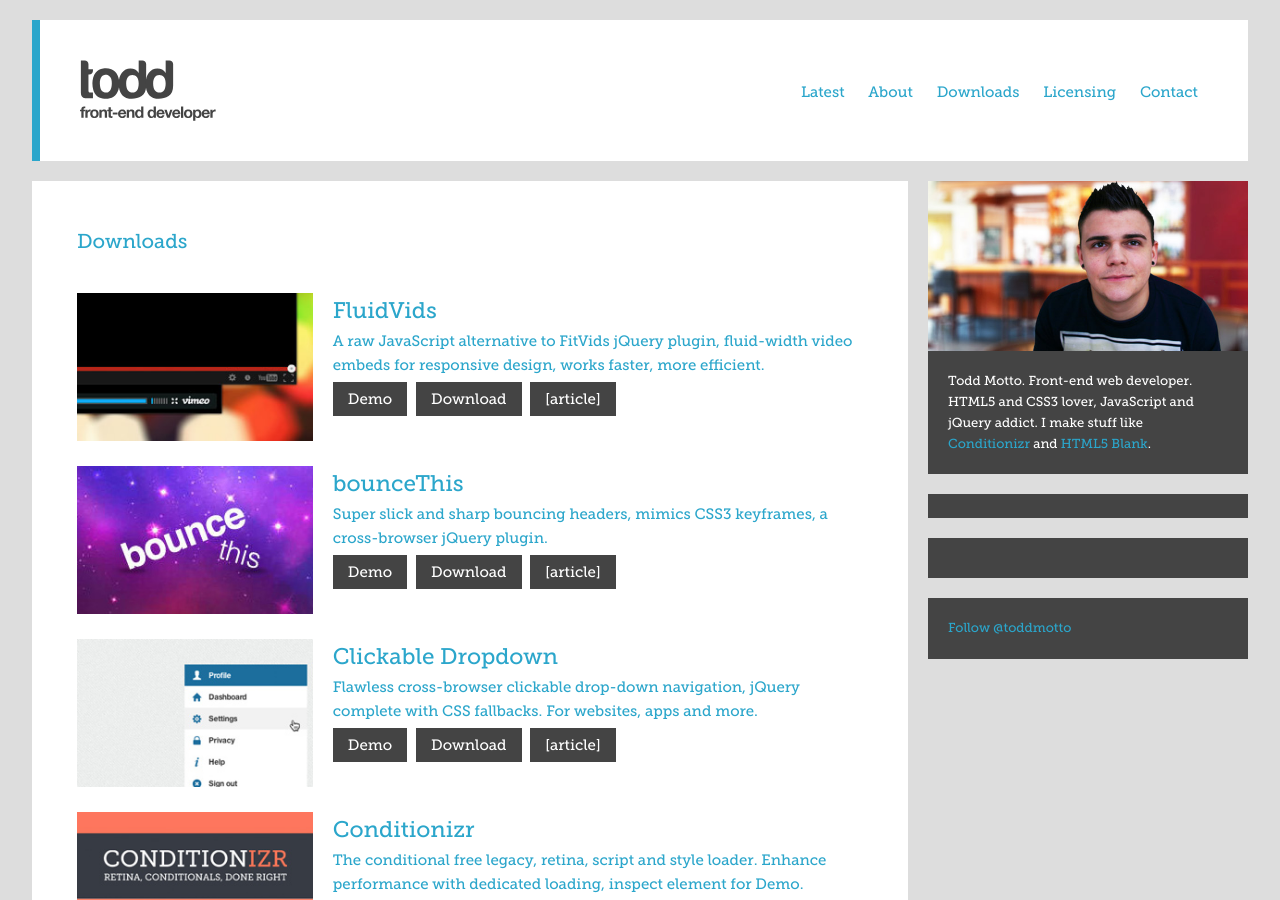
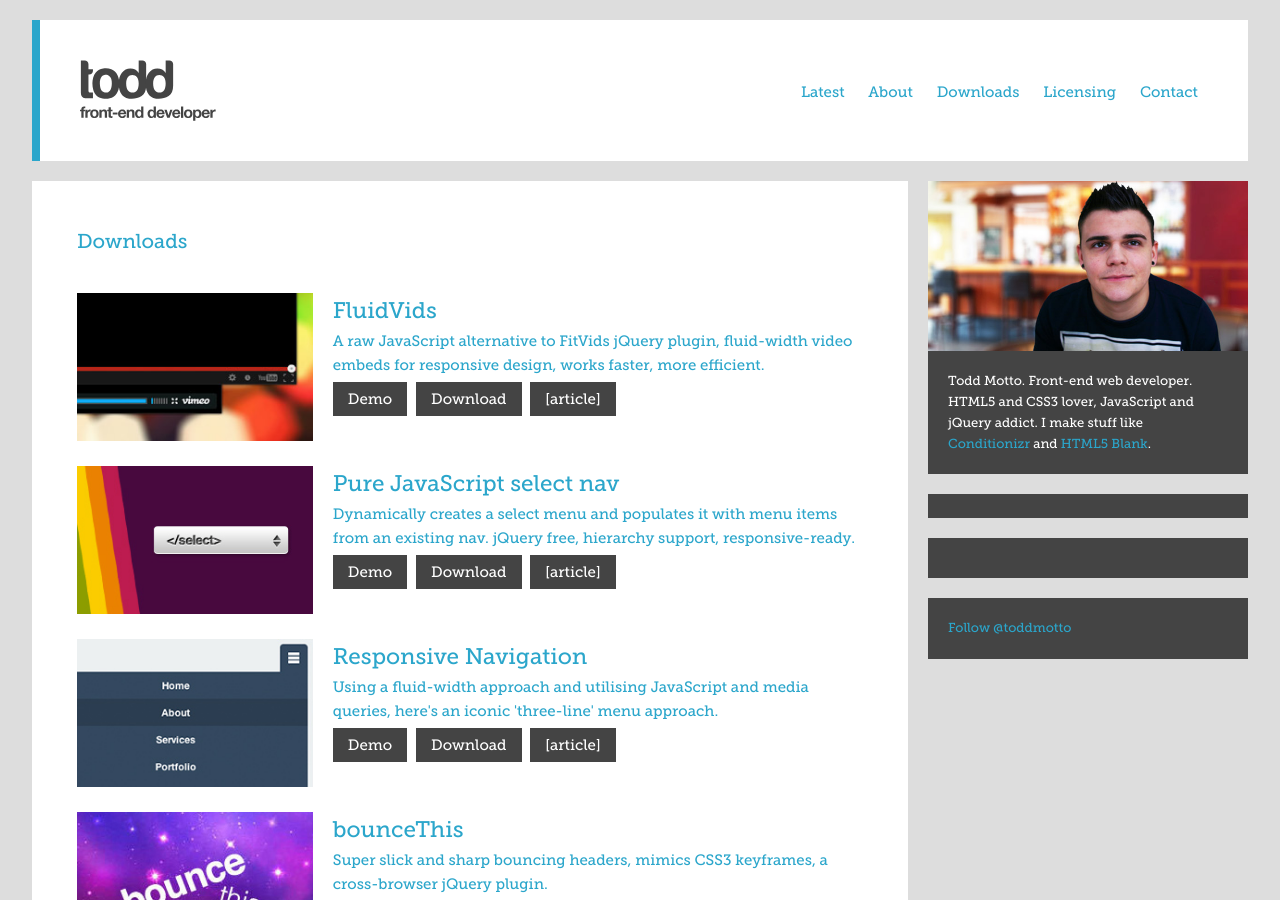
Before and after one commit to lechoo/toddmotto.github.com, a Jekyll site: the page built from downloads.md, in a window 1280 px wide and 900 px high. Built offline with Jekyll 4.4.1, drawn with Linux system fonts in a browser that asks for light colours; Markdown is read by kramdown in place of the engine named in the settings; comment, search, counter and statistics services are not loaded; some of the changed text lies outside the part shown.

Commit message:
Add responsive nav

```diff
--- a/downloads.md
+++ b/downloads.md
@@ -11,6 +11,26 @@
 		<a href="//toddmotto.com/labs/fluidvids" onclick="_gaq.push(['_trackEvent', 'Click', 'Demo FluidVids, 'FluidVids Demo']);">Demo</a>
 		<a href="//toddmotto.com/labs/fluidvids/fluidvids.zip" onclick="_gaq.push(['_trackEvent', 'Click', 'Download FluidVids, 'FluidVids Download']);">Download</a>
 		<a href="//toddmotto.com/fluid-and-responsive-youtube-and-vimeo-videos-with-fluidvids-js">[article]</a>
+	</div>
+</div>
+<div class="download-item">
+	<img src="/img/downloads/select-nav-js.jpg" alt="Select Nav">
+	<div class="download-details">
+		<h2>Pure JavaScript select nav</h2>
+		<h4>Dynamically creates a select menu and populates it with menu items from an existing nav. jQuery free, hierarchy support, responsive-ready.</h4>
+		<a href="//toddmotto.com/labs/selectnav" onclick="_gaq.push(['_trackEvent', 'Click', 'Demo Select Nav', 'Select Nav Demo']);" target="_blank">Demo</a>
+		<a href="//toddmotto.com/labs/selectnav/selectnav.zip" onclick="_gaq.push(['_trackEvent', 'Click', 'Download Select Nav', 'Select Nav Download']);">Download</a>
+		<a href="//toddmotto.com/creating-a-responsive-dynamic-mobile-navigation-from-pure-javascript">[article]</a>
+	</div>
+</div>
+<div class="download-item">
+	<img src="/img/downloads/responsive-nav.jpg" alt="Responsive Nav">
+	<div class="download-details">
+		<h2>Responsive Navigation</h2>
+		<h4>Using a fluid-width approach and utilising JavaScript and media queries, here's an iconic 'three-line' menu approach.</h4>
+		<a href="//toddmotto.com/labs/responsive-nav" onclick="_gaq.push(['_trackEvent', 'Click', 'Demo Responsive Nav', 'Responsive Nav Demo']);" target="_blank">Demo</a>
+		<a href="//toddmotto.com/labs/responsive-nav/responsive-nav.zip" onclick="_gaq.push(['_trackEvent', 'Click', 'Download Responsive Nav', 'Responsive Nav Download']);">Download</a>
+		<a href="//toddmotto.com/building-an-html5-responsive-menu-with-media-queries-javascript">[article]</a>
 	</div>
 </div>
 <div class="download-item">
@@ -104,16 +124,6 @@
 	</div>
 </div>
 <div class="download-item">
-	<img src="/img/downloads/select-nav-js.jpg" alt="Select Nav">
-	<div class="download-details">
-		<h2>Pure JavaScript select nav</h2>
-		<h4>Dynamically creates a select menu and populates it with menu items from an existing nav. jQuery free, hierarchy support, responsive-ready.</h4>
-		<a href="//toddmotto.com/labs/selectnav" onclick="_gaq.push(['_trackEvent', 'Click', 'Demo Select Nav', 'Select Nav Demo']);" target="_blank">Demo</a>
-		<a href="//toddmotto.com/labs/selectnav/selectnav.zip" onclick="_gaq.push(['_trackEvent', 'Click', 'Download Select Nav', 'Select Nav Download']);">Download</a>
-		<a href="//toddmotto.com/creating-a-responsive-dynamic-mobile-navigation-from-pure-javascript">[article]</a>
-	</div>
-</div>
-<div class="download-item">
 	<img src="/img/downloads/retina.jpg" alt="Retina Tool">
 	<div class="download-details">
 		<h2>Responsive Development Tool</h2>
```
Also changed, not shown: img/downloads/responsive-nav.jpg (added), 1 other file.
